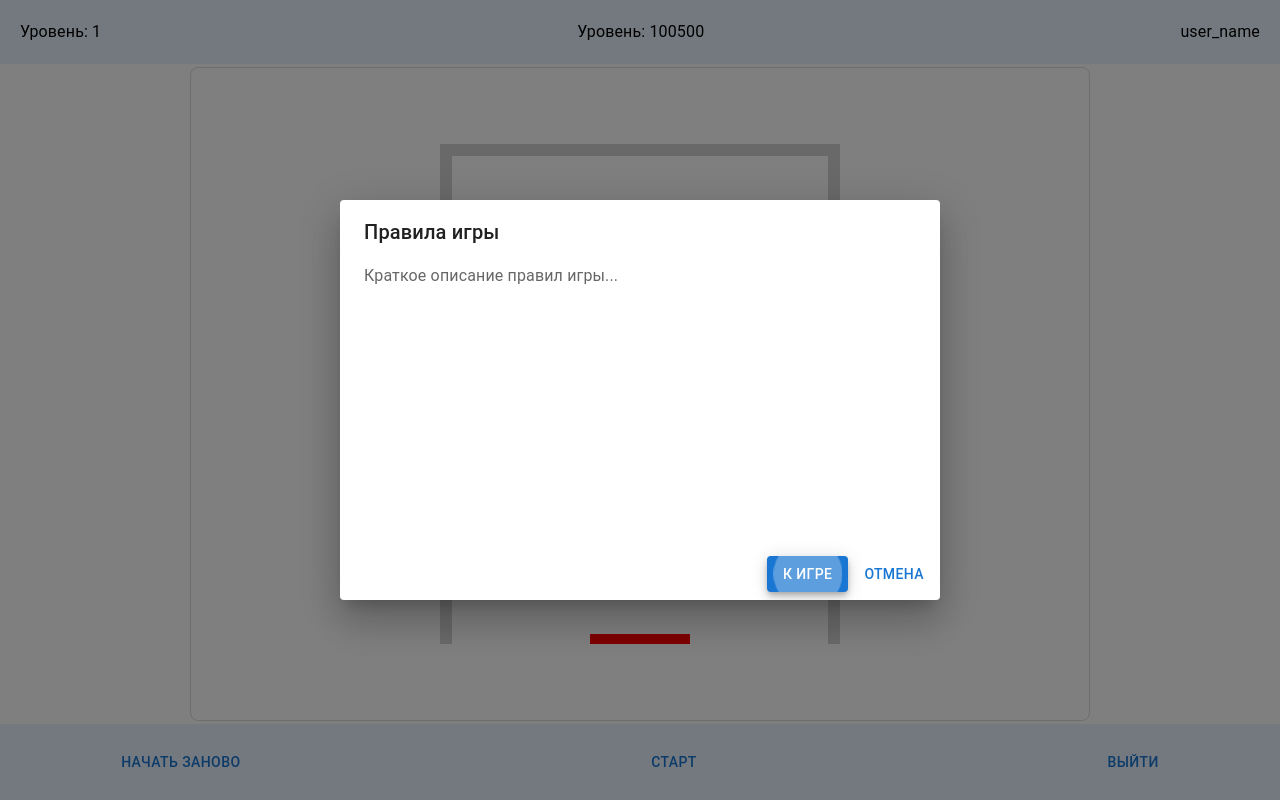
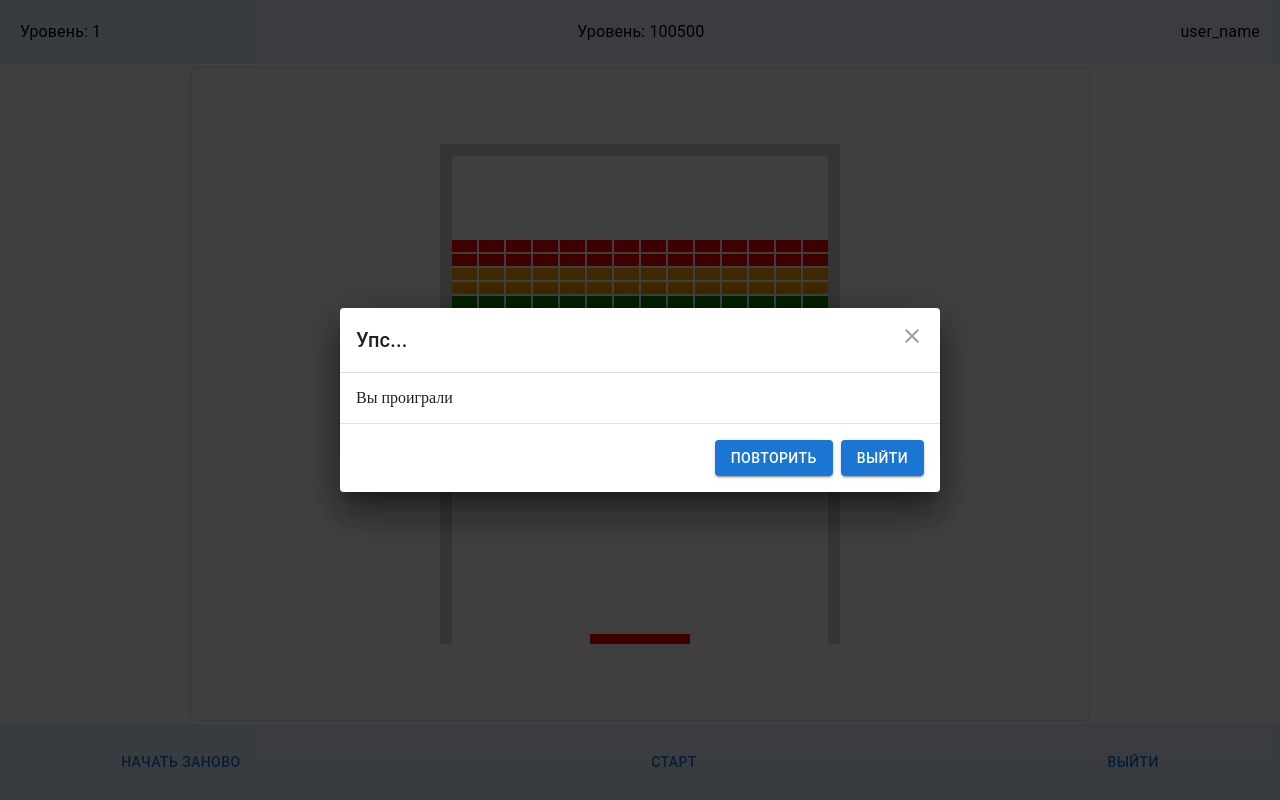
Before and after one commit to ArkanoidTeam/theGame, a React (Vite) app in the folder packages/client/: page /arkanoid in a window 1280 px wide. Built offline with nearby package versions, Linux system fonts and the light colour scheme.

Commit message:
Aleshnikov9/ark 38 сверстать экран завершения игры (#16)
* компонент завершения игры

```diff
--- a/packages/client/src/components/Dialog/Dialog.tsx
+++ /dev/null
@@ -1,46 +0,0 @@
-import React from 'react'
-import {
-  Button,
-  DialogTitle,
-  DialogContent,
-  DialogContentText,
-  DialogActions,
-} from '@mui/material'
-import { StyledDialog } from './styled'
-
-interface ModalComponentProps {
-  isOpen: boolean
-  width?: number
-  height?: number
-  title: string
-  content: string
-  onClose: () => void
-  onConfirm: () => void
-}
-
-const Dialog: React.FC<ModalComponentProps> = ({
-  isOpen,
-  width = 600,
-  height = 400,
-  title,
-  content,
-  onClose,
-  onConfirm,
-}) => {
-  return (
-    <StyledDialog open={isOpen} width={width} height={height}>
-      <DialogTitle>{title}</DialogTitle>
-      <DialogContent>
-        <DialogContentText>{content}</DialogContentText>
-      </DialogContent>
-      <DialogActions>
-        <Button variant="contained" onClick={onConfirm} autoFocus>
-          К игре
-        </Button>
-        <Button onClick={onClose}>Отмена</Button>
-      </DialogActions>
-    </StyledDialog>
-  )
-}
-
-export default Dialog
--- a/packages/client/src/components/Dialog/styled.ts
+++ /dev/null
@@ -1,14 +0,0 @@
-import styled from '@emotion/styled'
-import { Dialog as WUIDialog } from '@mui/material'
-
-interface StyledDialogProps {
-  width?: number
-  height?: number
-}
-
-export const StyledDialog = styled(WUIDialog)<StyledDialogProps>`
-  .MuiDialog-paper {
-    width: ${({ width }) => (width ? `${width}px` : 'auto')};
-    height: ${({ height }) => (height ? `${height}px` : 'auto')};
-  }
-`
--- /dev/null
+++ b/packages/client/src/components/GameDialog/GameDialog.tsx
@@ -0,0 +1,48 @@
+import React, { FC } from 'react'
+import { useNavigate } from 'react-router-dom'
+import { Button, DialogActions } from '@mui/material'
+import { Modal } from '../../components'
+
+interface GameDialogProps {
+  isWin?: boolean
+  isOpen: boolean
+  onClose: () => void
+}
+
+const GameDialog: FC<GameDialogProps> = ({
+  isWin = false,
+  isOpen,
+  onClose,
+}) => {
+  const navigate = useNavigate()
+
+  const handleStart = () => {
+    onClose()
+  }
+
+  const handleCancel = () => {
+    onClose()
+    navigate('/')
+  }
+
+  return (
+    <Modal
+      open={isOpen}
+      onClose={handleCancel}
+      title={isWin ? 'Поздравляем!' : 'Упс...'}
+      content={isWin ? 'Уровень пройден!' : 'Вы проиграли'}
+      footerButtons={
+        <DialogActions>
+          <Button variant="contained" onClick={handleStart}>
+            {isWin ? 'Следующий уровень' : 'Повторить'}
+          </Button>
+          <Button variant="contained" onClick={handleCancel}>
+            Выйти
+          </Button>
+        </DialogActions>
+      }
+    />
+  )
+}
+
+export default GameDialog
--- a/packages/client/src/components/index.ts
+++ b/packages/client/src/components/index.ts
@@ -1,3 +1,3 @@
 export { default as Header } from './Header/Header'
-export { default as Dialog } from './Dialog/Dialog'
 export { default as Modal } from './Modal/Modal'
+export { default as GameDialog } from './GameDialog/GameDialog'
--- a/packages/client/src/pages/arkanoid/Arkanoid.tsx
+++ b/packages/client/src/pages/arkanoid/Arkanoid.tsx
@@ -1,5 +1,5 @@
 import { FC, useEffect, useRef, useState } from 'react'
-import { Button } from '@mui/material'
+import { Button, DialogActions } from '@mui/material'
 import { Game } from '../../utils/arkanoid-logic/game'
 import {
   Header,
@@ -12,8 +12,8 @@ import {
   VerticalDivider,
 } from './styled'
 import { useNavigate } from 'react-router-dom'
-import { Dialog } from '../../components'
 import { Typography } from '../../components/Typography'
+import { Modal, GameDialog } from '../../components'
 
 interface LevelProps {
   levelNumber: number
@@ -43,6 +43,8 @@ const Arkanoid: FC = () => {
   const navigate = useNavigate()
   const [isOpen, setOpen] = useState(true)
   const [isStart, setStart] = useState(false)
+  const [isGameEnd, setGameEnd] = useState(true)
+
   const initialLevel = 1 // Заглушка для номера уровня
   const initialScore = 100500 // Заглушка для значения очков
   const userName = 'user_name' // Заглушка для пользователя
@@ -102,13 +104,21 @@ const Arkanoid: FC = () => {
           </Button>
         </FooterButtonsContainer>
       </Footer>
-      <Dialog
-        isOpen={isOpen}
+      <Modal
+        open={isOpen}
         onClose={handleCancel}
-        onConfirm={handleStart}
         title="Правила игры"
         content="Краткое описание правил игры..."
+        footerButtons={
+          <DialogActions>
+            <Button variant="contained" onClick={handleStart} autoFocus>
+              К игре
+            </Button>
+            <Button onClick={handleCancel}>Отмена</Button>
+          </DialogActions>
+        }
       />
+      <GameDialog isOpen={isGameEnd} onClose={() => setGameEnd(false)} />
     </PageContainer>
   )
 }
```
Also changed, not shown: 2 other files (tests, documents, lock files or other folders).
